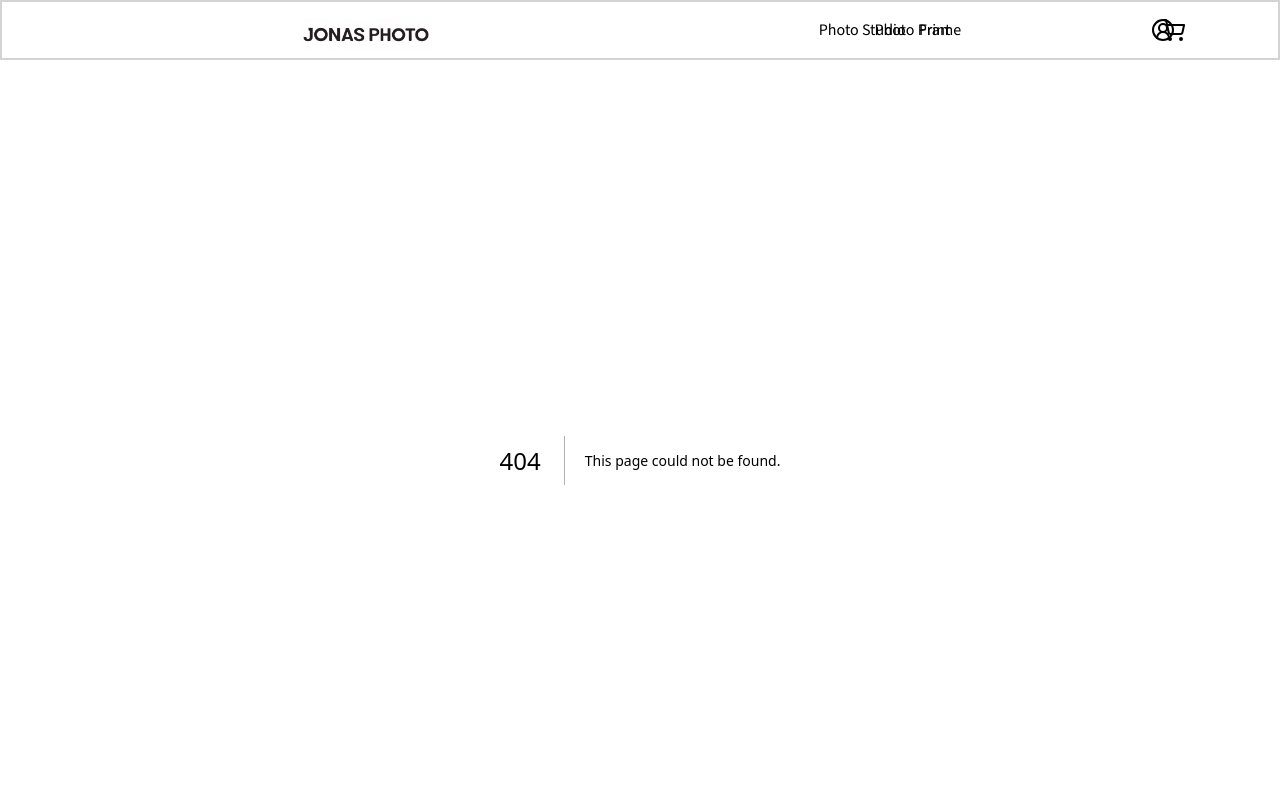
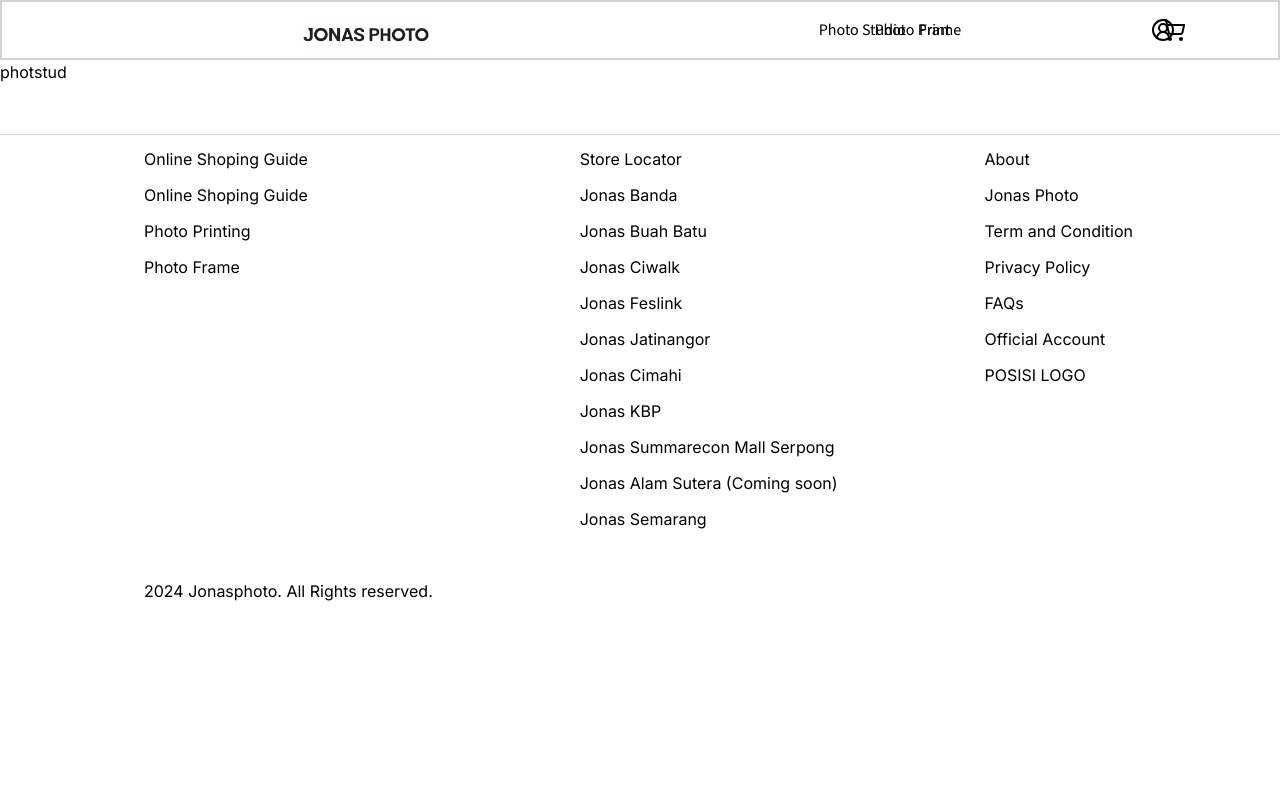
Before and after one commit to adriswara/next, a Next.js app: page /photostudio in a window 1280 px wide. Before the commit this address had no page. Shown: the top 800 px of the page. Built offline with nearby package versions, Linux system fonts and the light colour scheme.

Commit message:
directory update

```diff
--- a/src/app/about/page.tsx
+++ b/src/app/photoframe/page.tsx
@@ -2,6 +2,6 @@ import Image from "next/image";
 
 export default function Home() {
   return (
-      <p>about</p>
+      <p>frame</p>
   );
 }
--- a/src/app/product/page.tsx
+++ b/src/app/photoprint/page.tsx
@@ -2,6 +2,6 @@ import Image from "next/image";
 
 export default function Home() {
   return (
-      <p>product</p>
+      <p>studio</p>
   );
 }
--- a/src/app/voucher/page.tsx
+++ b/src/app/photostudio/page.tsx
@@ -2,6 +2,6 @@ import Image from "next/image";
 
 export default function Home() {
   return (
-      <p>voucher</p>
+      <p>photstud</p>
   );
 }
--- a/src/app/showcase/page.tsx
+++ /dev/null
@@ -1,7 +0,0 @@
-import Image from "next/image";
-
-export default function Home() {
-  return (
-      <p>showcase</p>
-  );
-}
```
